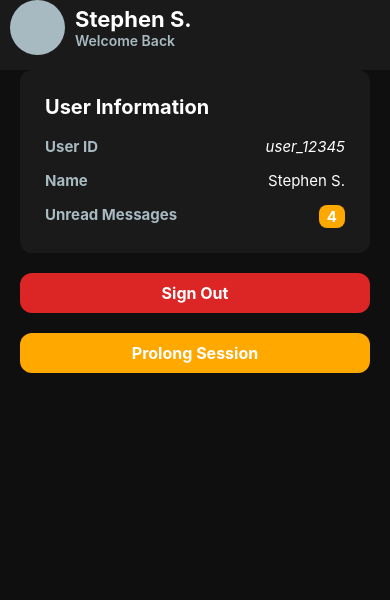
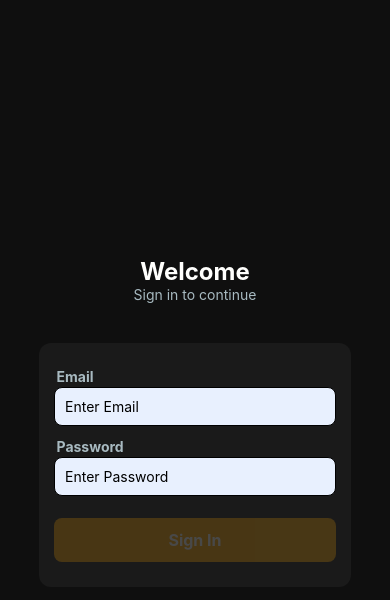
Before and after one commit to shinste/kerbz-test, a React Native app: screen / in a window 390 px wide. Shown: the top 600 px of the page. Built offline with nearby package versions, Linux system fonts and the light colour scheme.

Commit message:
Creating Logout API, integrating into Signout Button and clearing session properly

```diff
--- a/App.js
+++ b/App.js
@@ -14,7 +14,7 @@ export default function App() {
   return (
     <Provider store={store}>
       <NavigationContainer>
-        <Stack.Navigator initialRouteName="Home">
+        <Stack.Navigator initialRouteName="Login">
           <Stack.Screen
             name="Login"
             component={Login}
--- /dev/null
+++ b/src/api/logout.js
@@ -0,0 +1,21 @@
+import axios from 'axios';
+import { clearSession } from '../redux/sessionSlice';
+import { API_BASE_URL } from '@env';
+import * as SecureStore from 'expo-secure-store';
+import { clearUserSession } from '../utils/clearUserSession';
+
+const logout = async () => {
+  try {
+    const token = await SecureStore.getItemAsync('token');
+    axios.post(`${API_BASE_URL}/logout`, null, {
+      headers: {
+        Authorization: `Bearer ${token}`,
+      },
+    });
+  } catch (error) {
+    console.error('Logout API failed:', error);
+  } finally {
+    await clearUserSession();
+  }
+};
+export default logout;
--- a/src/screens/Home.js
+++ b/src/screens/Home.js
@@ -6,40 +6,53 @@ import HomeBar from '../components/HomeBar';
 import InfoBox from '../components/InfoBox';
 import { clearUserSession } from '../utils/clearUserSession';
 import useInactivityCheck from '../hooks/useInactivityCheck';
-import me from '../api/me';
+import logout from '../api/logout';
 
 import { useDispatch, useSelector } from 'react-redux';
 
 const Home = () => {
   const [loading, setLoading] = React.useState(false);
   const lastActiveAt = useSelector((state) => state.session.lastActiveAt);
-
+  const { interact } = useInactivityCheck();
   const navigate = useNavigation();
 
-  //  React.useEffect(() => {
-  //    const fetchInformation = async () => {
-  //      await me();
-  //    };
-  //  }, []);
+  {
+    /* Delayed API to show loading state */
+  }
+  const sleep = (delay) => new Promise((resolve) => setTimeout(resolve, delay));
 
-  const { interact } = useInactivityCheck();
+  const handleLogout = React.useCallback(async () => {
+    try {
+      setLoading(true);
+      await logout();
+      await sleep(1500);
+    } catch (err) {
+      console.log('Logout failed', err);
+    } finally {
+      setLoading(false);
+      navigate.replace('Login');
+    }
+  }, [navigate]);
 
   return (
     <>
       <HomeBar user="Stephen S." />
       <SafeAreaView style={styles.homeContainer}>
         <InfoBox userID="user_12345" name="Stephen S." unreadCount={4} />
-        {loading && <Text>Loading</Text>}
         <TouchableOpacity
-          style={styles.signOutButton}
-          onPress={async () => {
-            await clearUserSession();
-            navigate.replace('Login');
-          }}
+          style={[styles.signOutButton, { opacity: loading ? 0.2 : 1 }]}
+          onPress={handleLogout}
+          disabled={loading}
         >
-          <Text style={styles.signOutText}>Sign Out</Text>
+          <Text style={styles.signOutText}>
+            {loading ? 'Loading...' : 'Sign Out'}
+          </Text>
         </TouchableOpacity>
-        <TouchableOpacity style={styles.interactButton} onPress={interact}>
+        <TouchableOpacity
+          style={styles.interactButton}
+          onPress={interact}
+          disabled={loading}
+        >
           <Text style={styles.signOutText}>Prolong Session</Text>
         </TouchableOpacity>
       </SafeAreaView>
```
